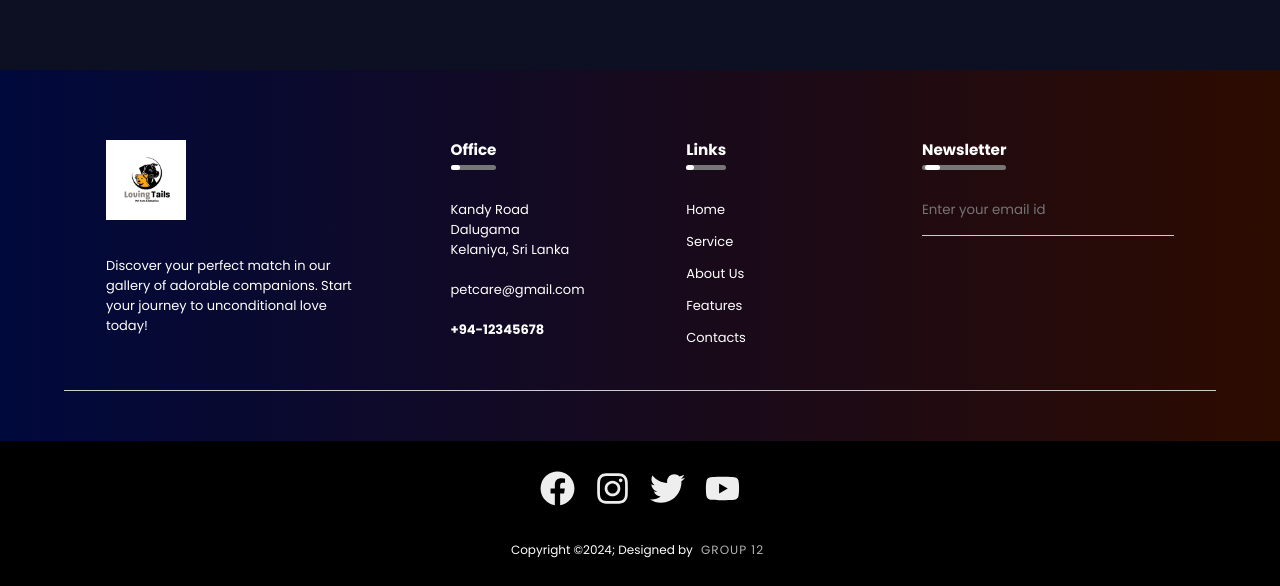
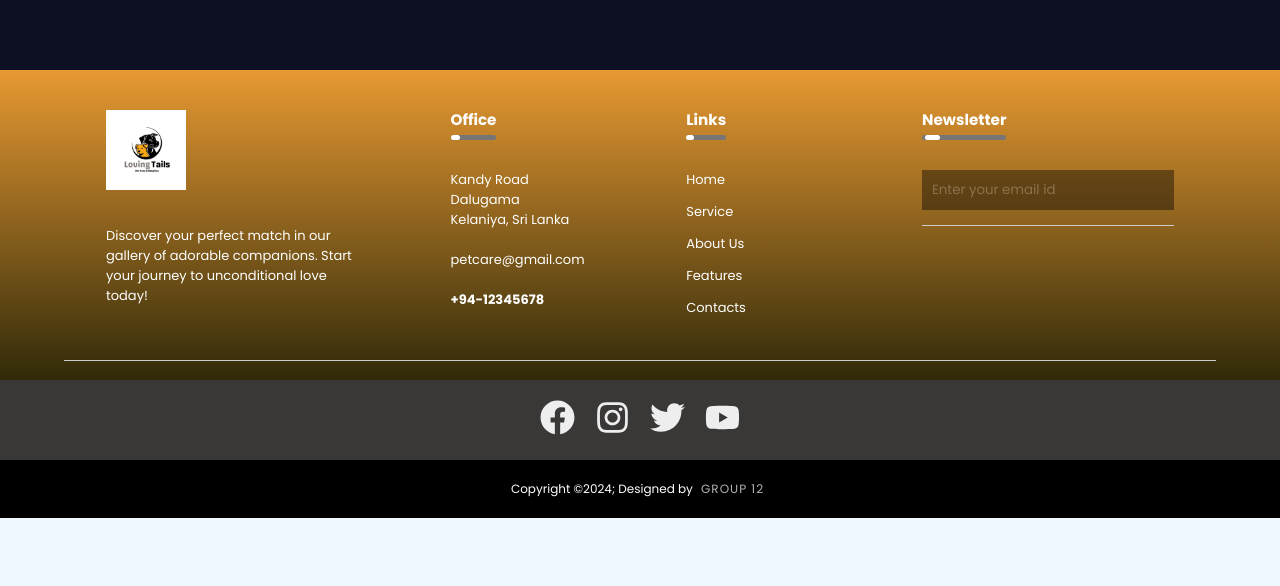
Before and after one commit to PesanduDU/Pet-Adoption-And-Care-Platform-Frontend, a React (Create React App) app: page / in a window 1280 px wide. Shown: the part 4090-4676 px from the top of the page. After the commit the page ends 4608 px from the top, so only its background shows below. Built offline with nearby package versions, Linux system fonts and the light colour scheme.

Commit message:
update the footer

```diff
--- a/src/componentCss/FirstFooter.css
+++ b/src/componentCss/FirstFooter.css
@@ -5,12 +5,12 @@
 }
 
 .firstfooter {
-    background-color: black;
+    background-color: rgb(58, 55, 55);
 }
 
 .footerContainer {
     width: 100%;
-    padding: 20px 0;
+    padding: 10px 0;
 }
 
 .socialIcons {
@@ -76,7 +76,7 @@
 
 .footerBottom {
     background-color: black;
-    padding-bottom: 30px;
+    padding: 20px 0;
     text-align: center;
 }
 
--- a/src/componentCss/LastFooter.css
+++ b/src/componentCss/LastFooter.css
@@ -11,11 +11,12 @@ body{
 
 .lastfooter{
     width: 100%;
+    height: 310px;
     /* position: absolute; */
     bottom: 0;
-    background: linear-gradient(to right, #00093c, #2d0b00);
+    background: linear-gradient(to top, #302a09, #e79932);
     color: #fff;
-    padding: 60px 0 30px;
+    padding: 30px 0 30px;
     /* border-top-left-radius: 125px; */
     font-size: 13px;
     line-height: 20px;
@@ -140,3 +141,9 @@ hr{
         flex-basis: 100%;
     }
 }
+
+.email{
+    background-color: rgba(0, 0, 0, 0.8);
+    padding: 10px;
+    opacity: 0.5;
+}
--- a/src/components/LastFooter.js
+++ b/src/components/LastFooter.js
@@ -32,7 +32,7 @@ function LastFooter() {
                 <div className="col">
                     <h3>Newsletter<div className="underline"><span></span></div></h3>
                     <form>
-                        <input type="email" placeholder="Enter your email id" required />
+                        <input type="email" placeholder="Enter your email id" required  className='email'/>
                     </form>
                 </div>
             </div>
```
